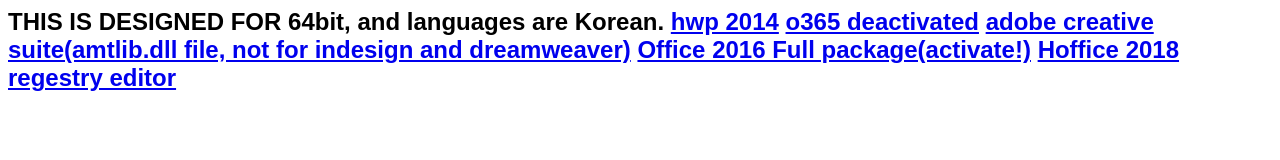
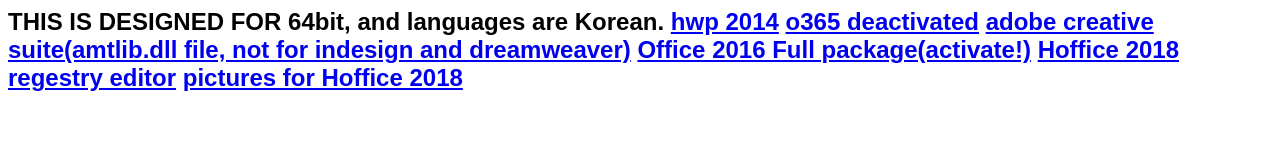
Before and after one commit to a101a/old-program-manager, a plain HTML site: page index.html in a window 1280 px wide. Drawn offline with Linux system fonts and the light colour scheme.

Commit message:
Update index.html

```diff
--- a/index.html
+++ b/index.html
@@ -16,5 +16,6 @@ a:hover {color:orange;}
   Office 2016 Full package(activate!)</a>
   <a href="https://fv8.failiem.lv/down.php?i=5bncdegx&n=2018+%EC%9D%B8%EC%A6%9D+64%EB%B9%84%ED%8A%B8.reg&download_checksum=1672753df6c4c67572369ecd03473d93ed2e5675&download_timestamp=1545397116">
     Hoffice 2018 regestry editor</a>
+  <a href="https://files.fm/down.php?i=3m6x8sfm&n=%EC%9D%B8%EC%A6%9D+%EB%A1%9C%EA%B7%B8.zip">pictures for Hoffice 2018</a>
   </body>
 </html>
```
